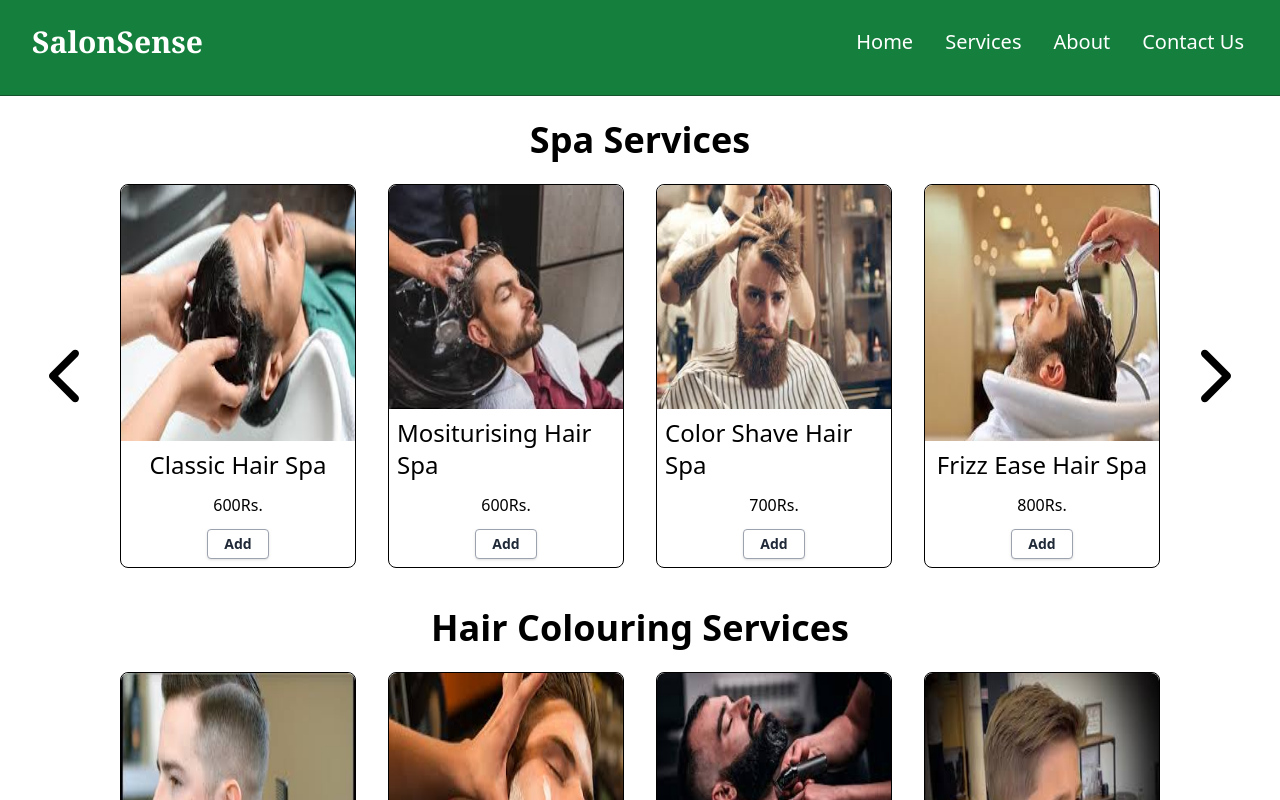
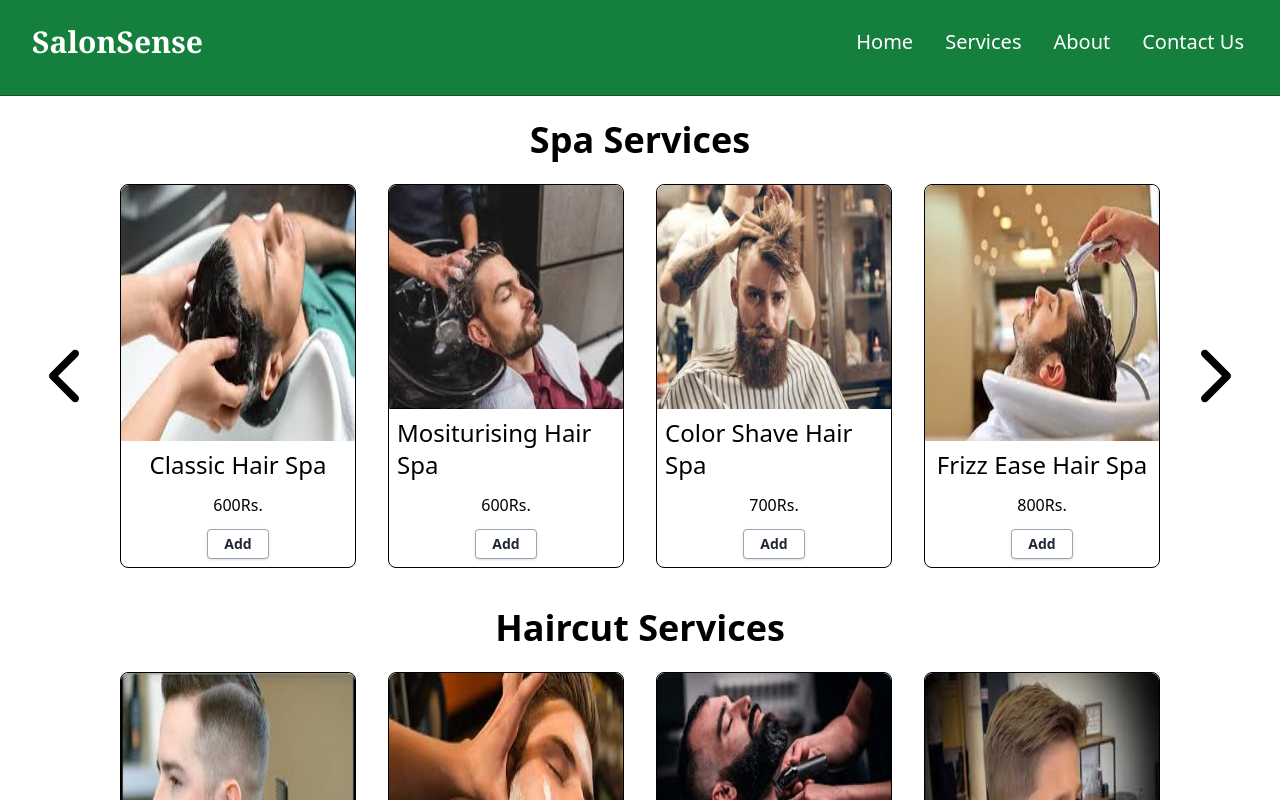
Before and after one commit to AnAccountWithoutAName/HairSaloonKiosk, a React (Vite) app in the folder Haircut_Site/: page / in a window 1280 px wide. Shown: the top 800 px of the page. Built offline with nearby package versions, Linux system fonts and the light colour scheme.

Commit message:
swapped Titles

```diff
--- a/Haircut_Site/src/App.tsx
+++ b/Haircut_Site/src/App.tsx
@@ -45,7 +45,7 @@ function Root(props: RootInterface) {
     "Frizz Ease Hair Spa",
     "Rep n Rejuvenate Hair Spa"],["Hair Cut","Shave","Trim","Kids Cut","Beard Design"],["Basic Colour","Ammonia-Free Colour","Fashion Colour","Creative Colour","Fancy Colour"]]
   const price_array = [[600,600,700,800,800],[170,80,100,100,200],[800,1000,1500,2200,2000]]
-  const title_array = ["Spa Services","Hair Colouring Services","Haircut Services"]
+  const title_array = ["Spa Services","Haircut Services","Hair Colouring Services"]
   const {cartItems, setCartItems} = props
   const navigate = useNavigate()
 
```
